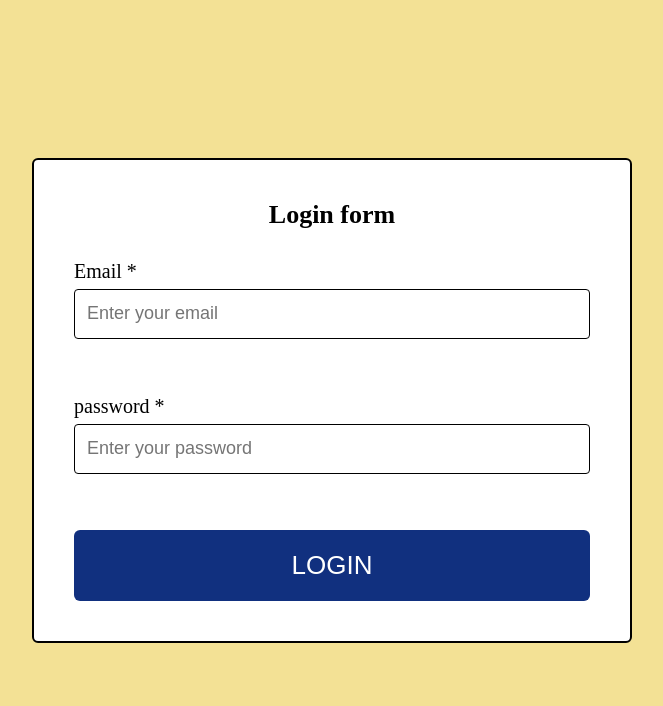
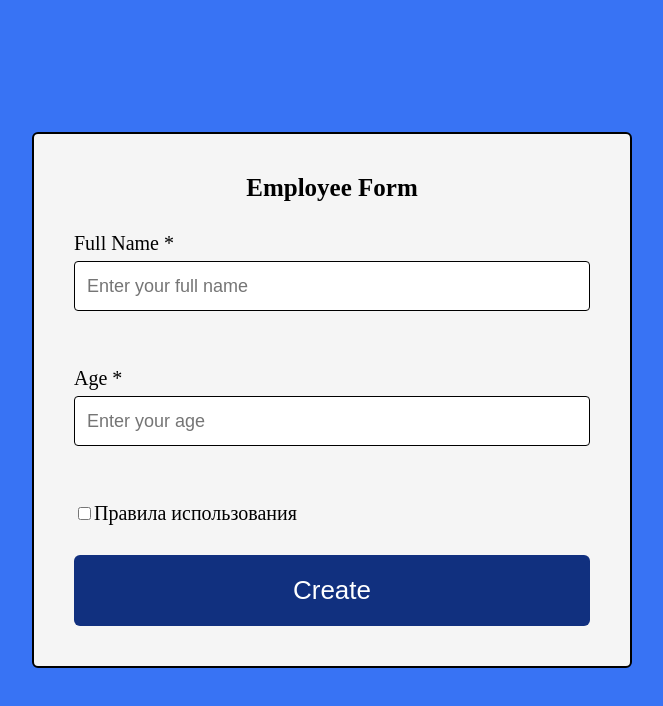
Before and after one commit to VoytenSvyat/55_react_ts_project, a React (Vite) app: page / in a window 1280 px wide. Shown: the top 706 px of the page, without its empty margins (308-971 px from the left). Built offline with nearby package versions, Linux system fonts and the light colour scheme.

Commit message:
homework14

```diff
--- a/src/App.tsx
+++ b/src/App.tsx
@@ -13,7 +13,7 @@ import GlobalStyles from "./styles/GlobalStyles";
 // import Lesson10 from "./lessons/Lesson10/Lesson10";
 // import Lesson11 from "./lessons/Lesson11/Lesson11";
 // import Lesson12 from "./lessons/Lesson12/Lesson12";
-import Lesson14 from "./lessons/Lesson14/Lesson14";
+// import Lesson14 from "./lessons/Lesson14/Lesson14";
 
 //Homeworks imports:
 // import Homework06 from "./homeworks/Homework06";
@@ -23,6 +23,7 @@ import Lesson14 from "./lessons/Lesson14/Lesson14";
 // import Homework10 from "./homeworks/Homework10/Homework10";
 // import Homework11 from "./homeworks/Homework11/Homework11";
 // import Homework12 from "./homeworks/Homework12/Homework12";
+import Homework14 from "./homeworks/Homework14/Homework14";
 
 function App() {
 
@@ -46,7 +47,8 @@ function App() {
       {/* <Lesson12/> */}
       {/* <Homework12/> */}
       {/* <Consultation06/> */}
-      <Lesson14 />
+      {/* <Lesson14 /> */}
+      <Homework14 />
     </>
   )
 }
--- /dev/null
+++ b/src/components/EmployeeForm/EmployeeForm.tsx
@@ -0,0 +1,79 @@
+import { useFormik } from "formik";
+import * as Yup from 'yup';
+
+import Input from "../../components/Input/Input";
+import Button from "../Button/Button";
+import { CheckBoxContainer, EmployeeFormComponent, Label, LabelCheckBox, Title } from "./styles";
+import { EmployeeFormValues } from "./types";
+
+function EmployeeForm() {
+    const schema = Yup.object().shape({
+        name: Yup.string()
+        .required('Field full name is required')
+        .min(5, 'Min 5 symbols')
+        .max(50, 'Max 50 symbols'),
+        age: Yup.number()
+        .required('Field age is required')
+        .min(18, 'Max 18')
+        .max(80, 'Min 80'),
+        rulesAccepted: Yup.boolean()
+        .oneOf([true], "Rules must be accepted"),
+    })
+
+    const formik = useFormik({
+        initialValues: {
+        name: '',
+        age: '',
+        rulesAccepted: false
+        } as EmployeeFormValues,
+
+    validationSchema: schema,
+    validateOnChange: false,
+
+    onSubmit: (values: EmployeeFormValues) => {
+        console.table(values);
+    }
+    })
+
+    return (
+        <EmployeeFormComponent onSubmit={formik.handleSubmit}>
+        <Title>Employee Form</Title>
+        <Input
+        name='full name'
+        label='Full Name *'
+        id='name_id'
+        placeholder="Enter your full name"
+        value={formik.values.name}
+        onChange={formik.handleChange}
+        error={formik.errors.name}
+      />
+       <Input
+        name='age'
+        label='Age *'
+        id='age_id'
+        placeholder="Enter your age"
+        value={formik.values.age}
+        onChange={formik.handleChange}
+        error={formik.errors.age}
+      />
+      <CheckBoxContainer>
+        <LabelCheckBox htmlFor="rulesAccepted">
+          <input
+            type="checkbox"
+            id="rulesAccepted"
+            name="rulesAccepted"
+            checked={formik.values.rulesAccepted}
+            onChange={formik.handleChange}
+          />
+          Правила использования
+        </LabelCheckBox>
+        {formik.errors.rulesAccepted && (
+          <Label > {formik.errors.rulesAccepted}</Label>
+        )}
+      </CheckBoxContainer>
+      <Button name="Create"/>
+        </EmployeeFormComponent>
+    )
+}
+
+export default EmployeeForm
--- /dev/null
+++ b/src/components/EmployeeForm/styles.ts
@@ -0,0 +1,33 @@
+import styled from "@emotion/styled";
+
+export const EmployeeFormComponent = styled.form`
+ display: flex;
+ flex-direction: column;
+ gap: 30px;
+ min-width: 600px;
+ padding: 40px;
+ background-color: whitesmoke;
+ border: 2px solid black;
+ border-radius: 6px;
+`
+export const Title = styled.div`
+ align-self: center;
+ font-size: 25px;
+ font-weight: bold;
+`
+
+export const CheckBoxContainer = styled.div`
+align-self: auto;
+ font-size: 20px;
+ font-weight: normal;
+`
+
+export const Label = styled.label`
+display: flex;
+flex-direction: column;
+color: red;
+`
+
+export const LabelCheckBox = styled.label`
+font-size: 20px;
+`
--- /dev/null
+++ b/src/components/EmployeeForm/types.ts
@@ -0,0 +1,5 @@
+export interface EmployeeFormValues {
+   name: string,
+   age: number | string,
+   rulesAccepted: boolean
+  }
--- a/src/components/Input/types.ts
+++ b/src/components/Input/types.ts
@@ -3,7 +3,7 @@ import { ChangeEvent } from "react";
 export interface InputProps {
     placeholder?: string,
     name: string,
-    value?: string,
+    value?: string | number,
     type?: 'text' | 'email' | 'number' | 'password' | 'tel',
     onChange?: (event: ChangeEvent<HTMLInputElement>) => void,
     label?: string,
--- /dev/null
+++ b/src/homeworks/Homework14/Homework14.tsx
@@ -0,0 +1,12 @@
+import EmployeeForm from "../../components/EmployeeForm/EmployeeForm"
+import { Homework14Container } from "./styles"
+
+function Homework14 (){
+    return (
+      <Homework14Container>
+        <EmployeeForm/>
+      </Homework14Container>
+    )
+  }
+
+  export default Homework14
--- /dev/null
+++ b/src/homeworks/Homework14/styles.ts
@@ -0,0 +1,11 @@
+import styled from "@emotion/styled";
+
+export const Homework14Container = styled.div`
+  display: flex;
+  flex-direction: column;
+  align-items: center;
+  justify-content: center;
+  flex: 1;
+  padding: 60px;
+  background-color: rgb(56, 115, 244);
+`;
```
